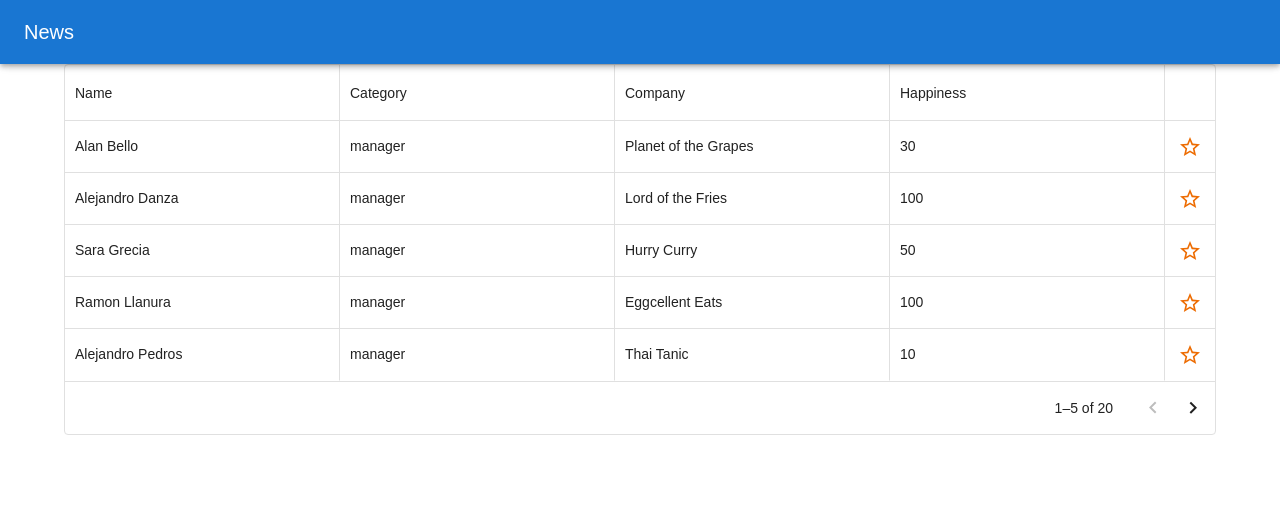
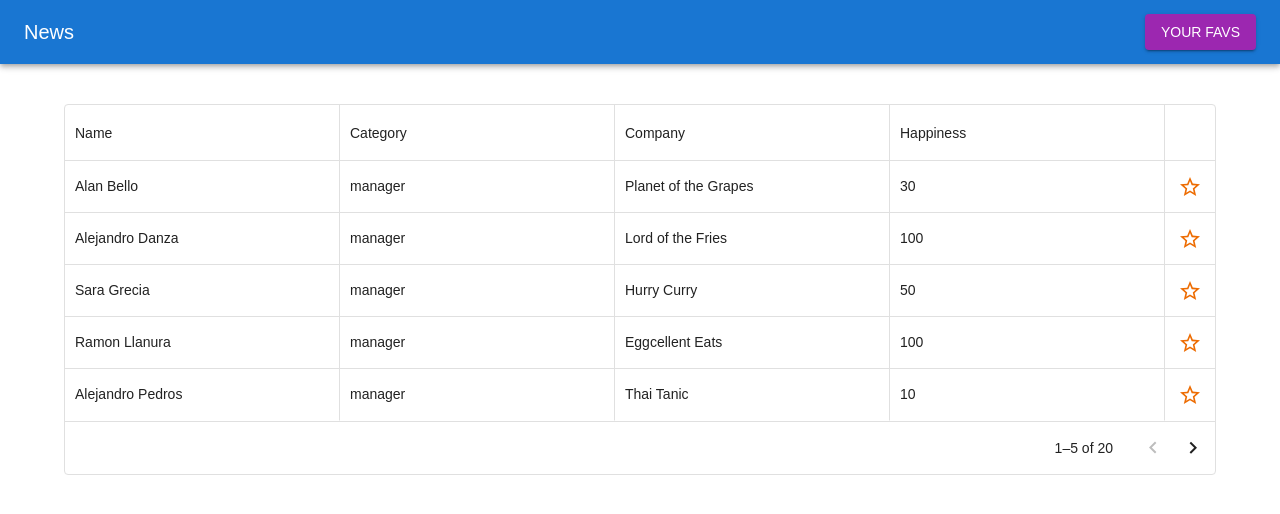
Before and after one commit to manuelffernandez/gptest, a React (Vite) app: page / in a window 1280 px wide. Shown: the top 514 px of the page. Built offline with nearby package versions, Linux system fonts and the light colour scheme.

Commit message:
integrates CustomDialog into Navbar

```diff
--- a/src/components/Navbar/Navbar.tsx
+++ b/src/components/Navbar/Navbar.tsx
@@ -1,12 +1,36 @@
-import { AppBar, Toolbar, Typography } from '@mui/material';
+import { CustomDialog, PersonsTable } from '@/components';
+import { useAppSelector } from '@/hooks';
+import useDialog from '@/hooks/useDialog';
+import { selectFavorites } from '@/redux/states';
+import DeleteIcon from '@mui/icons-material/Delete';
+import { AppBar, Button, Toolbar, Typography } from '@mui/material';
 
 const Navbar = (): JSX.Element => {
+  const { open, handleClose, handleOpen } = useDialog();
+
+  const favedPersonsState = useAppSelector(selectFavorites);
+
   return (
-    <AppBar position='sticky'>
+    <AppBar position='sticky' sx={{ mb: 5 }}>
+      <CustomDialog open={open} handleClose={handleClose} title='Favorites'>
+        {favedPersonsState.length !== 0 ? (
+          <PersonsTable
+            peopleToRender={favedPersonsState}
+            actionIcon={{
+              checkedIcon: <DeleteIcon color='error' />,
+            }}
+          />
+        ) : (
+          <Typography align='center'>Nothing here</Typography>
+        )}
+      </CustomDialog>
       <Toolbar>
         <Typography variant='h6' component='div' sx={{ flexGrow: 1 }}>
           News
         </Typography>
+        <Button color='secondary' variant='contained' onClick={handleOpen}>
+          Your Favs
+        </Button>
       </Toolbar>
     </AppBar>
   );
```
